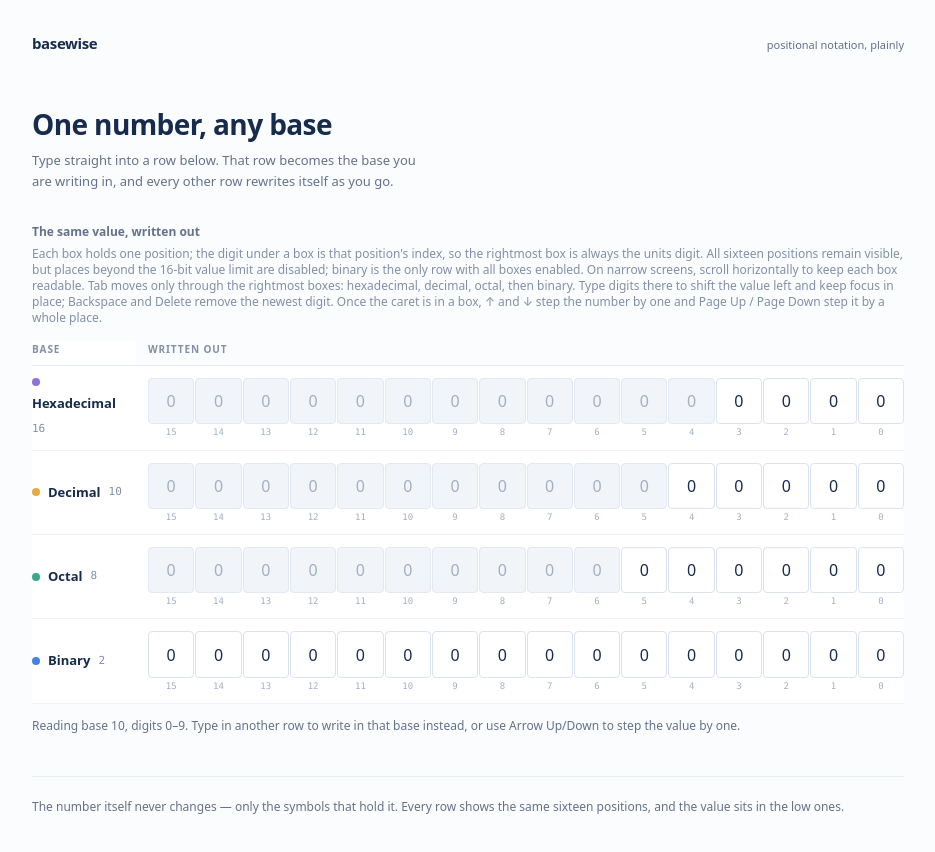
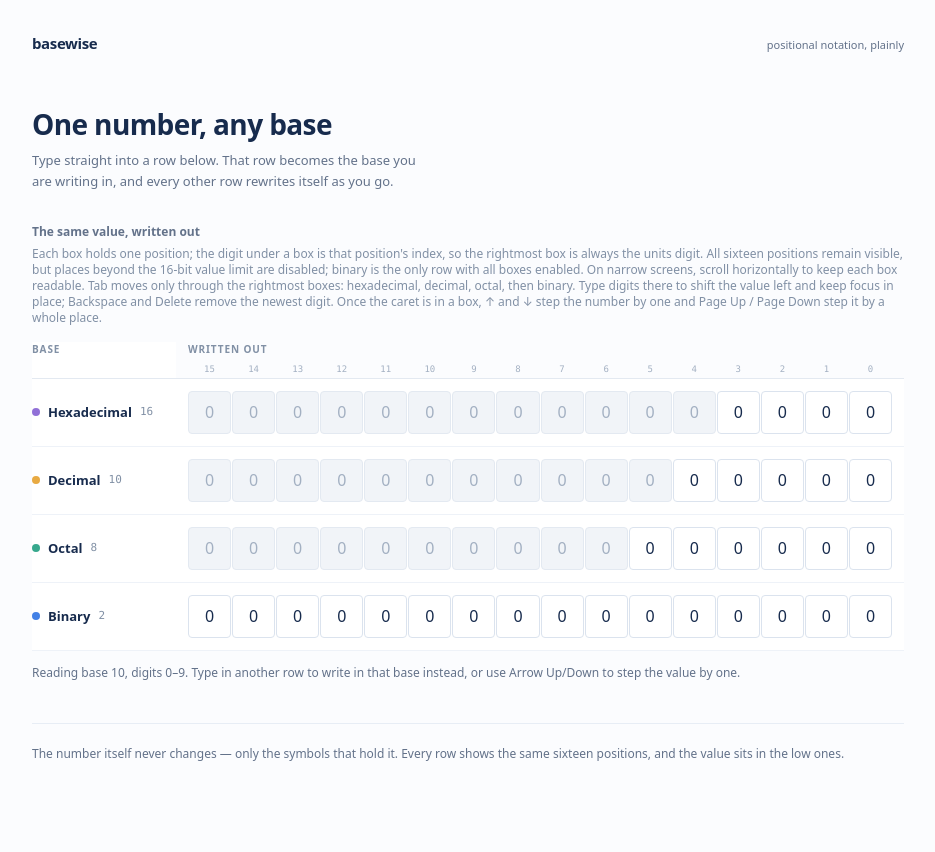
Before and after one commit to lfarci/base-converter, a React (Vite) app: page / in a window 1280 px wide. Shown: the top 852 px of the page, without its empty margins (172-1107 px from the left). After the commit the page ends 828 px from the top, so only its background shows below. Built offline with nearby package versions, Linux system fonts and the light colour scheme.

Commit message:
Share position numbering across digit rows (#23)
* Share position numbering across digit rows

* Fix shared position header divider

* Give base labels more room

* Add right padding to digit grid

```diff
--- a/src/App.tsx
+++ b/src/App.tsx
@@ -234,8 +234,23 @@ function App() {
             <table className="w-full min-w-[720px] table-fixed border-separate border-spacing-0 text-left" aria-labelledby="result-title">
               <thead>
                 <tr>
-                  <th className="sticky left-0 z-10 w-[104px] border-b border-[#e3e9f1] bg-white pb-2 text-[10px] font-bold uppercase tracking-[0.9px] text-[#8190a5]" scope="col">Base</th>
-                  <th className="border-b border-[#e3e9f1] pb-2 pl-3 text-[10px] font-bold uppercase tracking-[0.9px] text-[#8190a5]" scope="col">Written out</th>
+                  <th className="sticky left-0 z-10 w-[144px] bg-white pb-2 text-[10px] font-bold uppercase tracking-[0.9px] text-[#8190a5]" scope="col">Base</th>
+                  <th className="pb-2 pl-3 pr-3 text-[10px] font-bold uppercase tracking-[0.9px] text-[#8190a5]" scope="col">Written out</th>
+                </tr>
+                <tr>
+                  <th className="sticky left-0 z-10 w-[144px] border-b border-[#e3e9f1] bg-white" aria-hidden="true" />
+                  <th className="border-b border-[#e3e9f1] pl-3 pr-3 align-bottom" scope="col">
+                    <ol className="m-0 grid w-full list-none gap-px p-0" style={{ gridTemplateColumns: `repeat(${POSITIONS}, minmax(0, 1fr))` }} aria-label="Digit positions, most significant first">
+                      {Array.from({ length: POSITIONS }, (_, index) => {
+                        const position = POSITIONS - 1 - index
+                        return (
+                          <li className="m-0 pb-1 text-center font-mono text-[9px] font-normal leading-none text-[#a3b0c2]" key={position}>
+                            {position}
+                          </li>
+                        )
+                      })}
+                    </ol>
+                  </th>
                 </tr>
               </thead>
               <tbody>
--- a/src/DigitRow.tsx
+++ b/src/DigitRow.tsx
@@ -21,14 +21,14 @@ export function DigitRow({ base, boxes, onDigitKeyDown, onEditDigit, registerCel
           <span className="font-mono text-[11px] text-[#8190a5]">{base.radix}</span>
         </span>
       </th>
-      <td className="border-b border-[#eef2f8] py-3 pl-3 align-middle">
+      <td className="border-b border-[#eef2f8] py-3 pl-3 pr-3 align-middle">
         <ol className="m-0 grid w-full list-none gap-px p-0" style={{ gridTemplateColumns: `repeat(${boxes.length}, minmax(0, 1fr))` }} aria-label={`${base.name} digits, most significant first`}>
             {boxes.map((digit, index) => {
               const position = boxes.length - 1 - index
               const disabled = position >= maxDigits
               const cellKey = `${base.key}:${index}`
               return (
-                <li className="m-0 flex min-w-0 flex-col items-center" key={cellKey}>
+                <li className="m-0 flex min-w-0 items-center" key={cellKey}>
                   <input
                     className="aspect-square w-full min-w-0 rounded-[4px] border border-[#dbe3ee] bg-white p-0 text-center font-mono text-[clamp(9px,2.5vw,17px)] font-semibold leading-none tabular-nums text-[#172b4d] outline-none transition hover:border-[#a9bad2] focus:border-[#2458d3] focus:ring-2 focus:ring-[#2458d3]/25 disabled:cursor-not-allowed disabled:border-[#e3e9f1] disabled:bg-[#f1f4f8] disabled:text-[#a3b0c2]"
                     type="text"
@@ -46,9 +46,6 @@ export function DigitRow({ base, boxes, onDigitKeyDown, onEditDigit, registerCel
                     onChange={(event) => onEditDigit(base, boxes, index, event.target.value)}
                     aria-label={`${base.name} (base ${base.radix}) digit at position ${position}`}
                   />
-                  <span className="w-full pt-1 text-center font-mono text-[9px] leading-none text-[#a3b0c2]" aria-hidden="true">
-                    {position}
-                  </span>
                 </li>
               )
             })}
```
Also changed, not shown: 1 other file (tests, documents, lock files or other folders).
